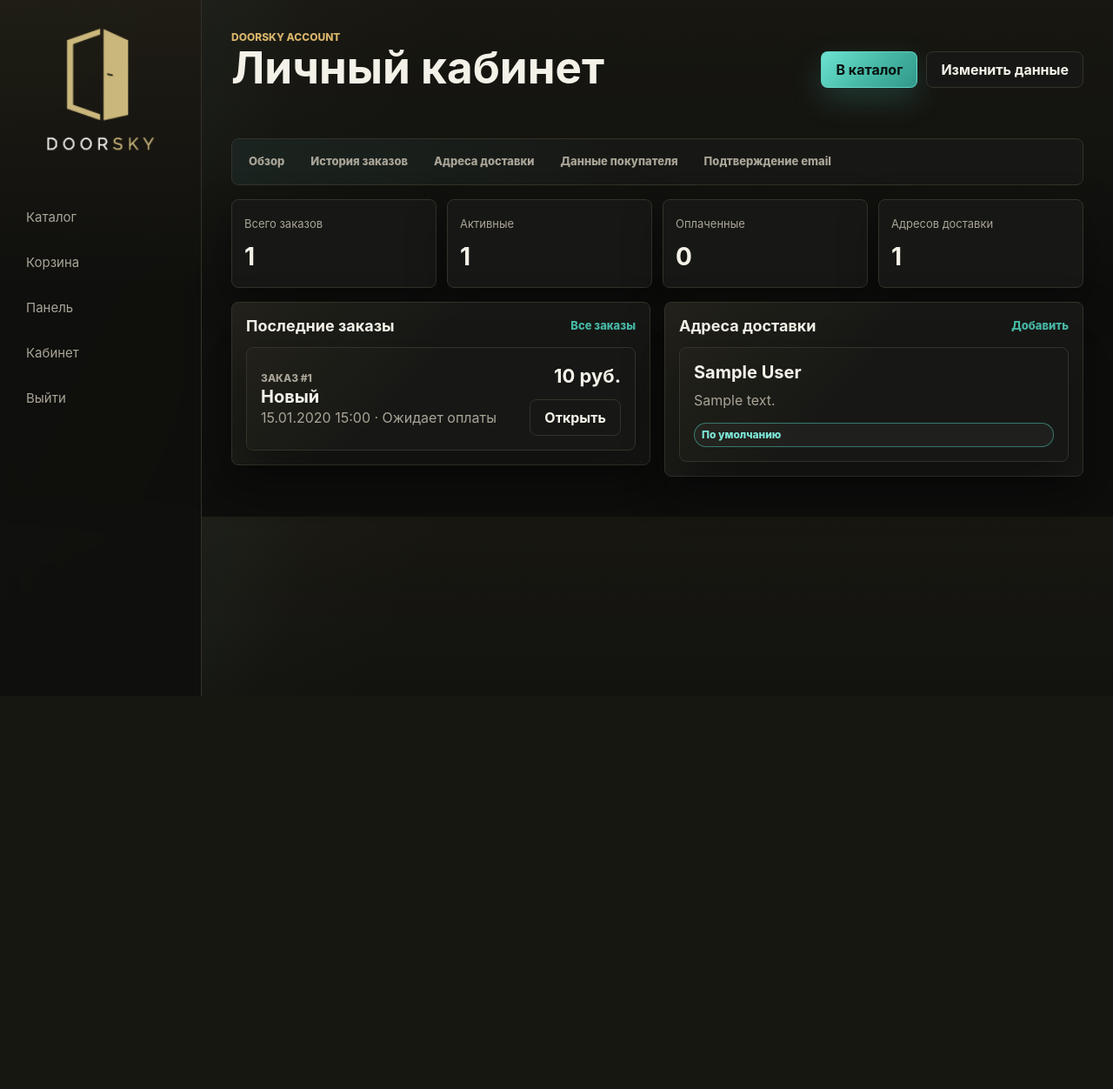
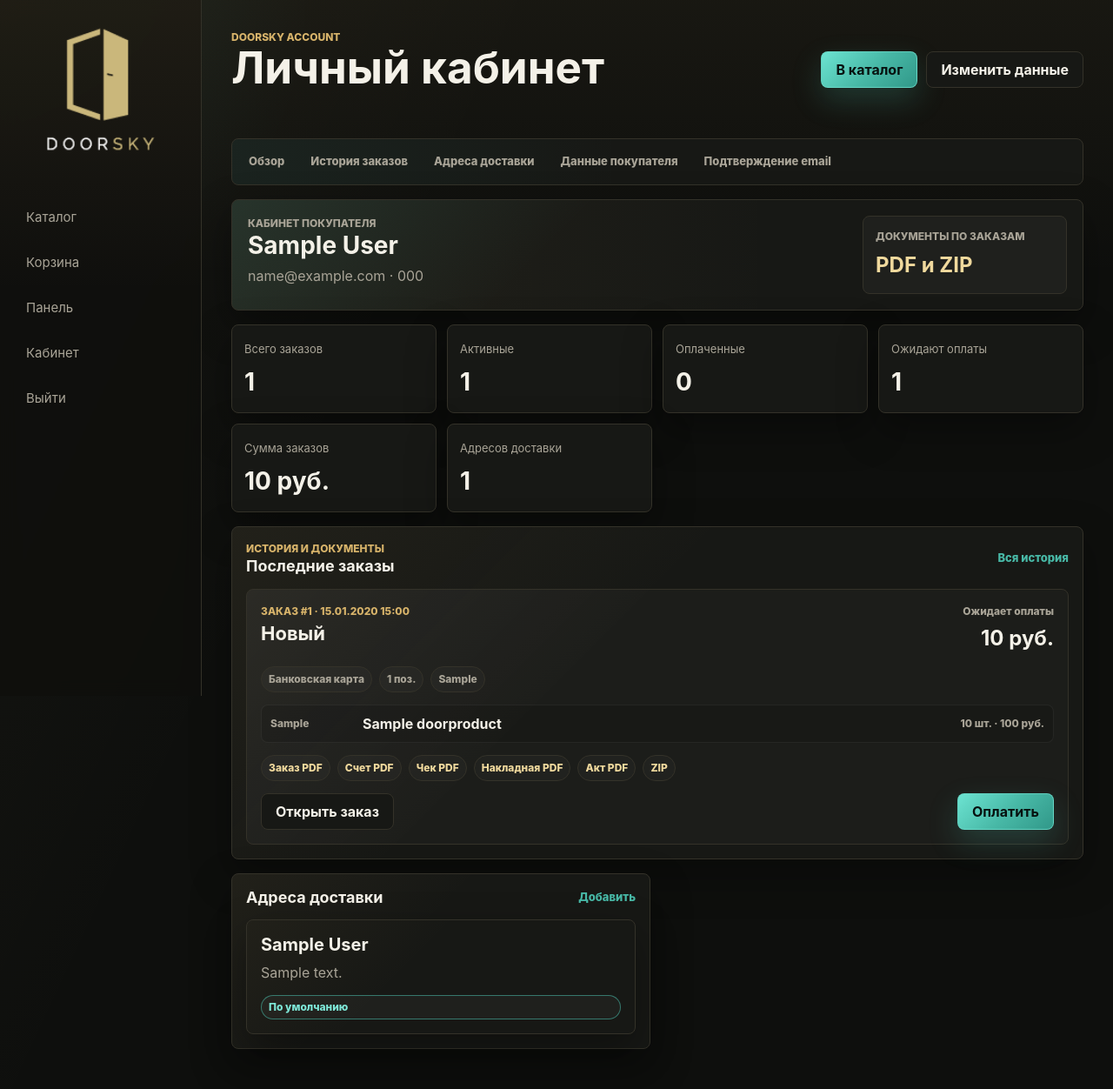
Before and after one commit to dev-ITU/DoorSkyStore, a Django app: page /accounts/ in a window 1280 px wide. Shown: the whole page at 87% size. Before the commit the page ends 800 px from the top, so only its background shows below. Run offline with Django 5.2, Linux system fonts and the light colour scheme; a user stored in the database is signed in; tables that the repository leaves empty hold one stand-in row (values such as "Sample post"); some libraries are stand-ins or nearby versions.

Commit message:
Improve account order history and documents

```diff
--- a/customers/views.py
+++ b/customers/views.py
@@ -2,10 +2,13 @@ from django.contrib import messages
 from django.contrib.auth import login
 from django.contrib.auth.decorators import login_required
 from django.core.exceptions import ValidationError
+from django.db.models import Sum
 from django.shortcuts import get_object_or_404, redirect, render
+from django.urls import reverse
 from django.views.decorators.http import require_POST
 
 from orders.models import Order
+from reports.documents import DOCUMENT_TYPES
 
 from .forms import CustomerProfileForm, CustomerRegistrationForm, DeliveryAddressForm, EmailVerificationForm
 from .models import DeliveryAddress
@@ -15,6 +18,45 @@ from .services import (
     set_default_address,
     verify_email_code,
 )
+
+
+ACCOUNT_DOCUMENT_TYPES = tuple(DOCUMENT_TYPES)
+
+
+def _decorate_orders_for_account(orders):
+    decorated_orders = list(orders)
+    for order in decorated_orders:
+        order.account_documents = [
+            {
+                'type': document_type,
+                'label': label,
+                'pdf_url': reverse(
+                    'order_public_document_pdf',
+                    kwargs={
+                        'pk': order.pk,
+                        'public_key': order.public_key,
+                        'document_type': document_type,
+                    },
+                ),
+                'download_url': (
+                    reverse(
+                        'order_public_document_pdf',
+                        kwargs={
+                            'pk': order.pk,
+                            'public_key': order.public_key,
+                            'document_type': document_type,
+                        },
+                    )
+                    + '?download=1'
+                ),
+            }
+            for document_type, label in ACCOUNT_DOCUMENT_TYPES
+        ]
+        order.documents_zip_url = reverse(
+            'order_public_documents_zip',
+            kwargs={'pk': order.pk, 'public_key': order.public_key},
+        )
+    return decorated_orders
 
 
 def _send_verification_message(request, user, resend=False):
@@ -63,13 +105,17 @@ def dashboard(request):
         .prefetch_related('items__product')
         .order_by('-created_at')
     )
+    recent_orders = _decorate_orders_for_account(orders[:5])
     context = {
         'profile': profile,
         'email_verified': profile.is_email_verified,
         'orders_total': orders.count(),
         'orders_paid': orders.filter(payment_status=Order.PAYMENT_PAID).count(),
         'orders_active': orders.exclude(status__in=[Order.STATUS_COMPLETED, Order.STATUS_CANCELLED]).count(),
-        'recent_orders': orders[:5],
+        'orders_waiting_payment': orders.filter(payment_status__in=[Order.PAYMENT_WAITING, Order.PAYMENT_FAILED]).count(),
+        'orders_sum': orders.exclude(status=Order.STATUS_CANCELLED).aggregate(total=Sum('subtotal'))['total'] or 0,
+        'recent_orders': recent_orders,
+        'last_order': recent_orders[0] if recent_orders else None,
         'addresses_total': request.user.delivery_addresses.count(),
         'addresses': request.user.delivery_addresses.all()[:4],
     }
@@ -132,7 +178,7 @@ def orders(request):
         .prefetch_related('items__product')
         .order_by('-created_at')
     )
-    return render(request, 'customers/orders.html', {'orders': user_orders})
+    return render(request, 'customers/orders.html', {'orders': _decorate_orders_for_account(user_orders)})
 
 
 @login_required
--- a/static/css/styles.css
+++ b/static/css/styles.css
@@ -1928,6 +1928,54 @@ tr:last-child td {
     gap: 16px;
 }
 
+.account-hero {
+    display: grid;
+    grid-template-columns: minmax(0, 1fr) minmax(210px, 0.34fr);
+    gap: 16px;
+    align-items: stretch;
+    padding: 18px;
+    border: 1px solid var(--line);
+    border-radius: 8px;
+    background:
+        linear-gradient(135deg, rgba(72, 185, 167, 0.12), transparent 38%),
+        linear-gradient(90deg, rgba(215, 179, 106, 0.06), transparent 64%),
+        var(--surface);
+    box-shadow: var(--shadow);
+}
+
+.account-hero h2 {
+    margin-bottom: 6px;
+    font-size: 28px;
+}
+
+.account-hero p {
+    margin-bottom: 0;
+    color: var(--muted);
+}
+
+.account-hero-side {
+    display: grid;
+    align-content: center;
+    gap: 6px;
+    min-width: 0;
+    padding: 14px;
+    border: 1px solid var(--line);
+    border-radius: 8px;
+    background: rgba(255, 255, 255, 0.035);
+}
+
+.account-hero-side span {
+    color: var(--muted);
+    font-size: 12px;
+    font-weight: 850;
+    text-transform: uppercase;
+}
+
+.account-hero-side strong {
+    color: var(--champagne);
+    font-size: 24px;
+}
+
 .account-nav {
     display: flex;
     flex-wrap: wrap;
@@ -2013,6 +2061,129 @@ tr:last-child td {
     gap: 12px;
 }
 
+.account-history-panel {
+    gap: 16px;
+}
+
+.account-order-list {
+    display: grid;
+    gap: 14px;
+}
+
+.account-order-card {
+    display: grid;
+    gap: 14px;
+    min-width: 0;
+    padding: 16px;
+    border: 1px solid var(--line);
+    border-radius: 8px;
+    background:
+        linear-gradient(135deg, rgba(255, 255, 255, 0.035), transparent 40%),
+        rgba(255, 255, 255, 0.02);
+}
+
+.account-order-top,
+.account-order-actions {
+    display: flex;
+    align-items: flex-start;
+    justify-content: space-between;
+    gap: 14px;
+}
+
+.account-order-top h2 {
+    margin-top: 3px;
+    font-size: 22px;
+}
+
+.account-order-total {
+    display: grid;
+    gap: 4px;
+    justify-items: end;
+    text-align: right;
+}
+
+.account-order-total span,
+.account-order-meta span,
+.account-order-items span,
+.account-order-items em {
+    color: var(--muted);
+    font-size: 12px;
+    font-style: normal;
+    font-weight: 800;
+}
+
+.account-order-total strong {
+    font-size: 24px;
+}
+
+.account-order-meta,
+.account-document-strip {
+    display: flex;
+    flex-wrap: wrap;
+    gap: 8px;
+}
+
+.account-order-meta span,
+.account-document-strip a {
+    display: inline-flex;
+    min-height: 28px;
+    align-items: center;
+    padding: 5px 8px;
+    border: 1px solid var(--line);
+    border-radius: 999px;
+    background: rgba(255, 255, 255, 0.025);
+}
+
+.account-document-strip a {
+    color: var(--champagne);
+    font-size: 12px;
+    font-weight: 850;
+}
+
+.account-document-strip a:hover {
+    border-color: rgba(72, 185, 167, 0.55);
+    color: var(--accent);
+}
+
+.account-order-items {
+    display: grid;
+    gap: 8px;
+}
+
+.account-order-items > div {
+    display: grid;
+    grid-template-columns: 96px minmax(0, 1fr) auto;
+    gap: 10px;
+    align-items: center;
+    min-width: 0;
+    padding: 9px 10px;
+    border: 1px solid rgba(255, 255, 255, 0.055);
+    border-radius: 8px;
+    background: rgba(0, 0, 0, 0.12);
+}
+
+.account-order-items strong {
+    min-width: 0;
+    overflow-wrap: anywhere;
+}
+
+.account-empty-state {
+    display: grid;
+    justify-items: start;
+    gap: 10px;
+    min-width: 0;
+    padding: 22px;
+    border: 1px dashed rgba(215, 179, 106, 0.36);
+    border-radius: 8px;
+    background: rgba(215, 179, 106, 0.06);
+}
+
+.account-empty-state p {
+    max-width: 720px;
+    margin-bottom: 0;
+    color: var(--muted);
+}
+
 .account-row {
     grid-template-columns: minmax(0, 1fr) auto;
     align-items: center;
@@ -2133,6 +2304,7 @@ tr:last-child td {
     .office-grid,
     .account-grid,
     .address-grid,
+    .account-hero,
     .office-action-grid,
     .office-permission-grid {
         grid-template-columns: 1fr;
@@ -2273,6 +2445,22 @@ tr:last-child td {
         grid-template-columns: 1fr;
     }
 
+    .account-order-top,
+    .account-order-actions {
+        display: grid;
+        justify-content: stretch;
+    }
+
+    .account-order-total {
+        justify-items: start;
+        text-align: left;
+    }
+
+    .account-order-items > div {
+        grid-template-columns: 1fr;
+        gap: 4px;
+    }
+
     .account-row-side {
         justify-items: stretch;
     }
--- /dev/null
+++ b/templates/customers/_order_card.html
@@ -0,0 +1,45 @@
+<article class="account-order-card">
+    <div class="account-order-top">
+        <div>
+            <p class="eyebrow">Заказ #{{ order.pk }} · {{ order.created_at|date:"d.m.Y H:i" }}</p>
+            <h2>{{ order.get_status_display }}</h2>
+        </div>
+        <div class="account-order-total">
+            <span>{{ order.get_payment_status_display }}</span>
+            <strong>{{ order.subtotal|floatformat:0 }} руб.</strong>
+        </div>
+    </div>
+
+    <div class="account-order-meta">
+        <span>{{ order.get_payment_method_display }}</span>
+        <span>{{ order.items.count }} поз.</span>
+        {% if order.payment_reference %}<span>{{ order.payment_reference }}</span>{% endif %}
+    </div>
+
+    <div class="account-order-items">
+        {% for item in order.items.all|slice:":3" %}
+            <div>
+                <span>{{ item.product.sku }}</span>
+                <strong>{{ item.product.name }}</strong>
+                <em>{{ item.quantity }} шт. · {{ item.line_total|floatformat:0 }} руб.</em>
+            </div>
+        {% endfor %}
+        {% if order.items.count > 3 %}
+            <div><strong>Еще позиции в заказе</strong><em>Откройте заказ для полного состава.</em></div>
+        {% endif %}
+    </div>
+
+    <div class="account-document-strip" aria-label="Документы заказа">
+        {% for document in order.account_documents %}
+            <a href="{{ document.pdf_url }}" target="_blank" rel="noopener">{{ document.label }} PDF</a>
+        {% endfor %}
+        <a href="{{ order.documents_zip_url }}">ZIP</a>
+    </div>
+
+    <div class="account-order-actions">
+        <a class="button ghost" href="{{ order.get_absolute_url }}">Открыть заказ</a>
+        {% if order.can_pay %}
+            <a class="button primary" href="{{ order.get_payment_url }}">Оплатить</a>
+        {% endif %}
+    </div>
+</article>
--- a/templates/customers/dashboard.html
+++ b/templates/customers/dashboard.html
@@ -26,38 +26,50 @@
         </div>
     {% endif %}
 
+    <div class="account-hero">
+        <div>
+            <p class="eyebrow">Кабинет покупателя</p>
+            <h2>{{ profile.full_name|default:request.user.get_username }}</h2>
+            <p>{{ request.user.email }}{% if profile.phone %} · {{ profile.phone }}{% endif %}</p>
+        </div>
+        <div class="account-hero-side">
+            <span>Документы по заказам</span>
+            <strong>PDF и ZIP</strong>
+        </div>
+    </div>
+
     <div class="metric-grid">
         <div><span>Всего заказов</span><strong>{{ orders_total }}</strong></div>
         <div><span>Активные</span><strong>{{ orders_active }}</strong></div>
         <div><span>Оплаченные</span><strong>{{ orders_paid }}</strong></div>
+        <div><span>Ожидают оплаты</span><strong>{{ orders_waiting_payment }}</strong></div>
+        <div><span>Сумма заказов</span><strong>{{ orders_sum|floatformat:0 }} руб.</strong></div>
         <div><span>Адресов доставки</span><strong>{{ addresses_total }}</strong></div>
     </div>
 
-    <div class="account-grid">
-        <section class="account-panel">
+    <section class="account-panel account-history-panel">
         <div class="office-panel-head">
+            <div>
+                <p class="eyebrow">История и документы</p>
                 <h2>Последние заказы</h2>
-                <a href="{% url 'account_orders' %}">Все заказы</a>
             </div>
-            <div class="account-list">
+            <a href="{% url 'account_orders' %}">Вся история</a>
+        </div>
+        <div class="account-order-list">
             {% for order in recent_orders %}
-                    <article class="account-row">
-                        <div>
-                            <p class="eyebrow">Заказ #{{ order.pk }}</p>
-                            <h2>{{ order.get_status_display }}</h2>
-                            <p>{{ order.created_at|date:"d.m.Y H:i" }} · {{ order.get_payment_status_display }}</p>
+                {% include "customers/_order_card.html" with order=order %}
+            {% empty %}
+                <div class="account-empty-state">
+                    <p class="eyebrow">История пока пуста</p>
+                    <h2>Заказы появятся здесь после оформления</h2>
+                    <p>В кабинете будут доступны статусы, состав заказа, чек, счет, накладная, акт и ZIP-архив документов.</p>
+                    <a class="button primary" href="{% url 'catalog' %}">Перейти в каталог</a>
                 </div>
-                        <div class="account-row-side">
-                            <strong>{{ order.subtotal|floatformat:0 }} руб.</strong>
-                            <a class="button ghost" href="{{ order.get_absolute_url }}">Открыть</a>
-                        </div>
-                    </article>
-                {% empty %}
-                    <p class="empty-state">Заказов пока нет.</p>
             {% endfor %}
         </div>
     </section>
 
+    <div class="account-grid">
         <section class="account-panel">
             <div class="office-panel-head">
                 <h2>Адреса доставки</h2>
```
Also changed, not shown: customers/tests.py (+8 -1 lines), templates/customers/orders.html (+17 -14 lines). Lines whose indentation alone changed are shown as unchanged.
